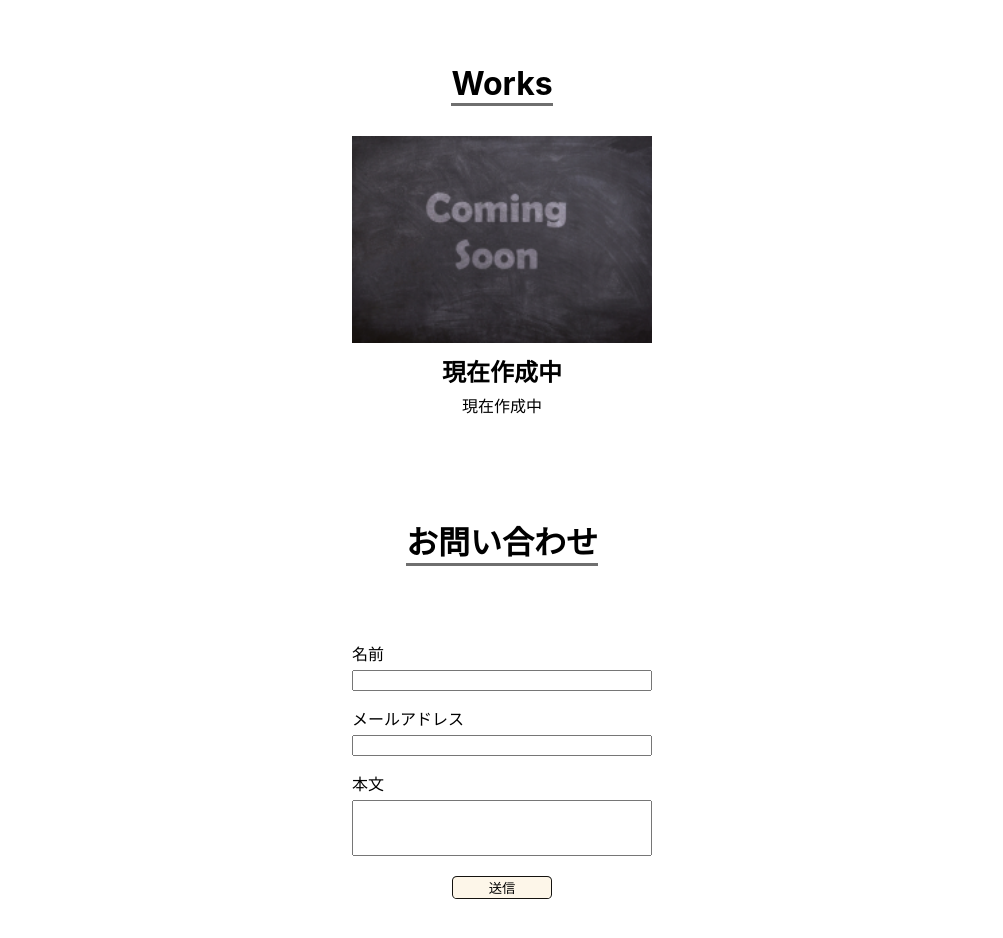
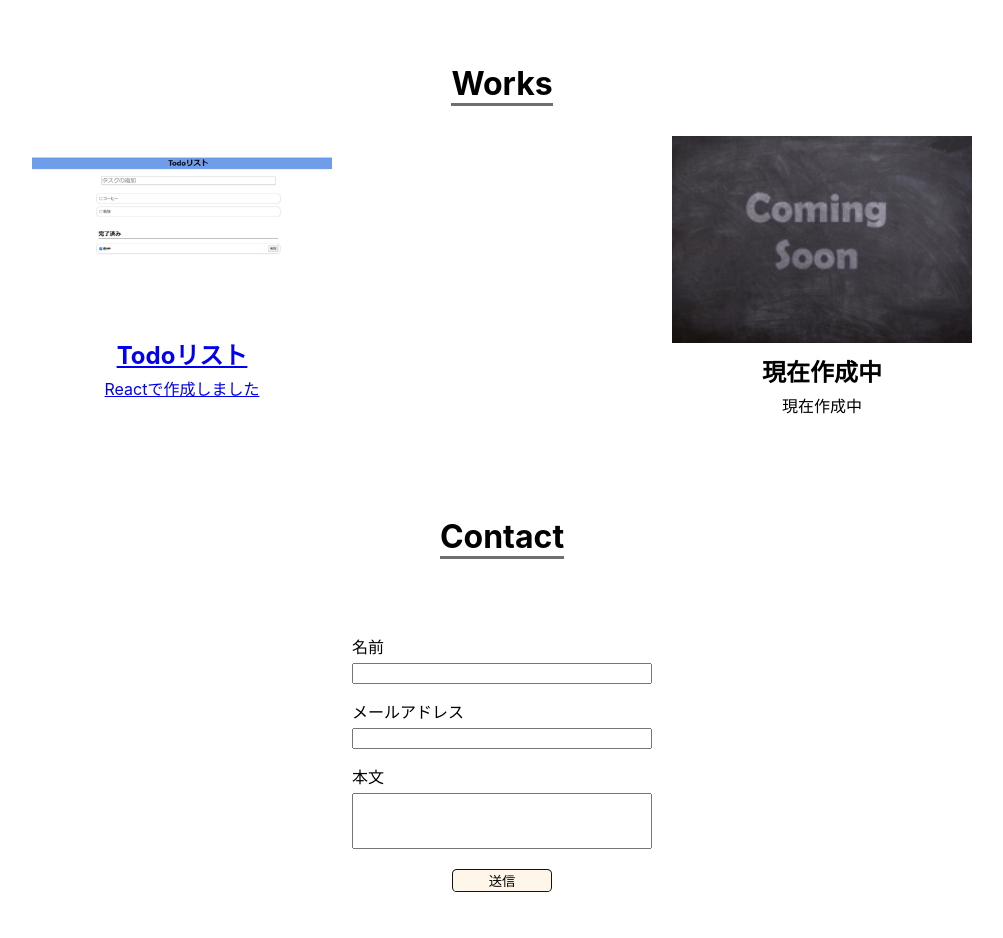
Before and after one commit to YoheiYamashita/portfolio-site, a React (Create React App) app: page / in a window 1280 px wide. Shown: the part 1520-2458 px from the top of the page, without its empty margins (138-1141 px from the left). Built offline with nearby package versions, Linux system fonts and the light colour scheme; a web font is replaced by a local one.

Commit message:
gh-pagesで公開用に設定

```diff
--- a/src/components/Contact.jsx
+++ b/src/components/Contact.jsx
@@ -41,7 +41,7 @@ const Contact = () => {
 
 
     <div css={contact}>
-            <h1 css={h1}>お問い合わせ</h1>
+            <h1 css={h1}>Contact</h1>
 
 
     <form ref={nameRef} onSubmit={sendEmail} css={form}>
--- a/src/components/Header.jsx
+++ b/src/components/Header.jsx
@@ -138,6 +138,7 @@ font-family:Verdana		;
               <li className='menu'><Link to="home" smooth={true} duration={700} offset={-70} onClick={showNavbar}>Home</Link></li>
               <li  className='menu'><Link to="about" smooth={true} duration={700}onClick={showNavbar}>About</Link></li>
               <li  className='menu'><Link to="works" smooth={true} duration={700} onClick={showNavbar}>Works</Link></li>
+              <li className="menu">Skills</li>
               <li  className='menu'><Link to="contact" smooth={true} duration={700} onClick={showNavbar}>Contact</Link></li>
 
             </div>
--- a/src/components/Works.jsx
+++ b/src/components/Works.jsx
@@ -4,18 +4,27 @@
 
 
 import React from 'react'
-import Work1 from './image/work1.png'
+import comingsoon from './image/comingsoon.png'
+import todoList from './image/todoList.png'
 
 const Works = () => {
   return (
     <div css={works}>
         <h1 css={h1}>Works</h1>
-        <div css={work1}>
-            <img src={Work1} alt="picture" width="300" css={picWork1}/>
-        <h2 css={h2}>現在作成中</h2>
-        <p css={p}>現在作成中</p>
+
+        <div css={workList}>
+            <a href="https://yoheiyamashita.github.io/todolist-react-portfolio/"css={work1}>
+                <img src={todoList} alt="picture" width="300" css={picWork1}/>
+            <h2 css={h2}>Todoリスト</h2>
+            <p css={p}>Reactで作成しました</p>
+            </a>
+
+            <div css={work1}>
+                <img src={comingsoon} alt="picture" width="300" css={picWork1}/>
+            <h2 css={h2}>現在作成中</h2>
+            <p css={p}>現在作成中</p>
+            </div>
         </div>
-
     </div>
   )
 }
@@ -24,6 +33,13 @@ const  works = css`
     display:flex;
     justify-content:center;
     flex-direction: column;
+`
+
+
+const  workList = css`
+    display:flex;
+    justify-content:center;
+    flex-direction: row;
 `
 
 
```
Also changed, not shown: src/components/Skills.jsx (added, +9 -0 lines), src/components/image/comingsoon.png (renamed from src/components/image/work1.png), src/components/image/todoList.png (added).
